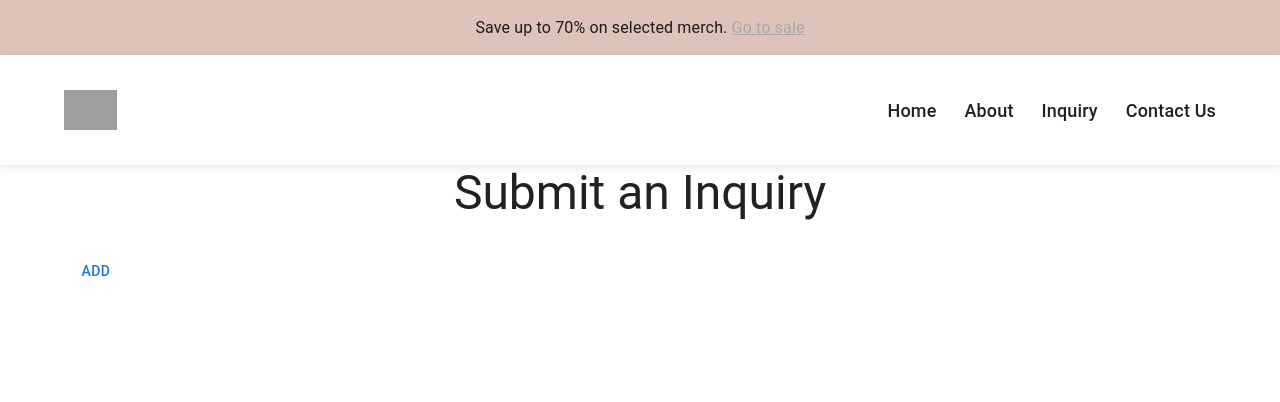
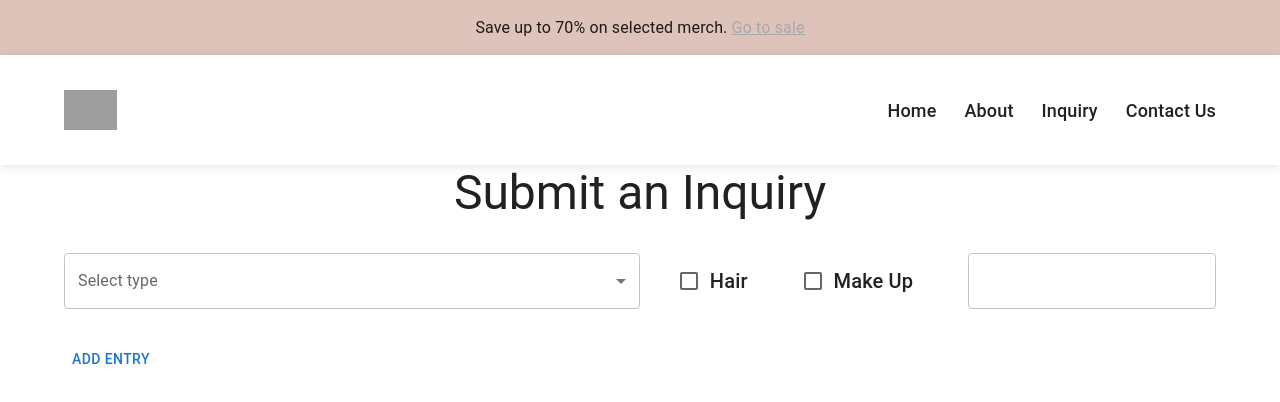
Before and after one commit to cerinius/Allure, a Next.js app: page /inquiry in a window 1280 px wide. Shown: the top 402 px of the page. Built offline with nearby package versions, Linux system fonts and the light colour scheme; grey boxes are pictures that could not be loaded.

Commit message:
more updates

```diff
--- a/components/inquiry/inquiryField.jsx
+++ b/components/inquiry/inquiryField.jsx
@@ -14,6 +14,7 @@ export default function InquiryField({
   touched,
   total,
   loading,
+  entry
 }) {
   return (
     <div
@@ -31,8 +32,9 @@ export default function InquiryField({
         select={true}
         name={"type"}
         id={"type"}
-        onChange={onChange}
+        onChange={()=> onChange}
         onBlur={onBlur}
+        value={entry.name}
         placeholder={"Select Type"}
         label={"Select type"}
         helperText={error && touched ? error : ""}
@@ -43,17 +45,17 @@ export default function InquiryField({
         <MenuItem value={"flowerGirl"}>Flower girl</MenuItem>
       </TextField>
       <FormControlLabel
-        control={<Checkbox checked={true} />}
+        control={<Checkbox checked={entry.hair} />}
         label={<Typography variant={"h6"}> Hair</Typography>}
       />
       <FormControlLabel
-        control={<Checkbox checked={true} />}
+        control={<Checkbox checked={entry.makeUp} />}
         label={<Typography variant={"h6"}> Make Up</Typography>}
       />
       {loading ? (
         <Skeleton width={"100px"} height={"50px"} />
       ) : (
-        <TextField>{total}</TextField>
+        <TextField>{entry.total}</TextField>
       )}
     </div>
   );
--- a/package.json
+++ b/package.json
@@ -3,7 +3,7 @@
   "version": "0.1.0",
   "private": true,
   "scripts": {
-    "dev": "next dev",
+    "dev": "next dev -p 4000",
     "build": "next build",
     "start": "next start",
     "lint": "next lint"
@@ -14,6 +14,7 @@
     "@mui/icons-material": "^5.8.3",
     "@mui/material": "^5.8.3",
     "@mui/styles": "^5.8.3",
+    "nanoid": "^4.0.0",
     "next": "12.1.6",
     "react": "18.1.0",
     "react-dom": "18.1.0"
--- a/pages/inquiry/index.jsx
+++ b/pages/inquiry/index.jsx
@@ -1,10 +1,23 @@
 import { Button, Container, Grid, TextField, Typography } from "@mui/material";
 import InquiryField from "../../components/inquiry/inquiryField";
-import { useRef, useState } from "react";
+import { useEffect, useRef, useState } from "react";
+import { nanoid } from "nanoid";
 
 export default function Inquiry() {
-  const [entries, setEntries] = useState([]);
+  const defaultEntry = {
+    id: nanoid(),
+    type: "",
+    hair: false,
+    makeUp: false,
+    total: 0
+  }
+  const [entries, setEntries] = useState([defaultEntry]);
   const [fieldsCounter, setFieldsCounter] = useState(1);
+  useEffect(()=>{
+    if(entries.length<fieldsCounter){
+    setEntries((entries)=>([...entries, defaultEntry]))
+    }
+  },[fieldsCounter])
   return (
     <Container>
       <form>
@@ -14,15 +27,33 @@ export default function Inquiry() {
               Submit an Inquiry
             </Typography>
           </Grid>
+            {
+              entries && entries.map((entry,index)=>
+                <Grid key={entry.id} item xs={12} style={{
+                  display:"flex",
+                }}>
+                  <InquiryField key={entry.id} entry={entry} onChange={(entry)=> {
+                    console.log(entry)
+                  }}/>
+                  {
+                    entries.length>1 && <Button variant={"contained"} color={"primary"} style={{
+                      marginLeft:'20px'
+                    }}>
+                    Remove
+                    </Button>
+                  }
+                </Grid>)
+            }
             <Grid item xs={12}>
               <Button
                 onClick={() =>
                   setFieldsCounter((fieldsCounter) => fieldsCounter + 1)
                 }
               >
-              Add
+                Add Entry
               </Button>
             </Grid>
+
         </Grid>
       </form>
     </Container>
```
Lines whose indentation alone changed are shown as unchanged.
